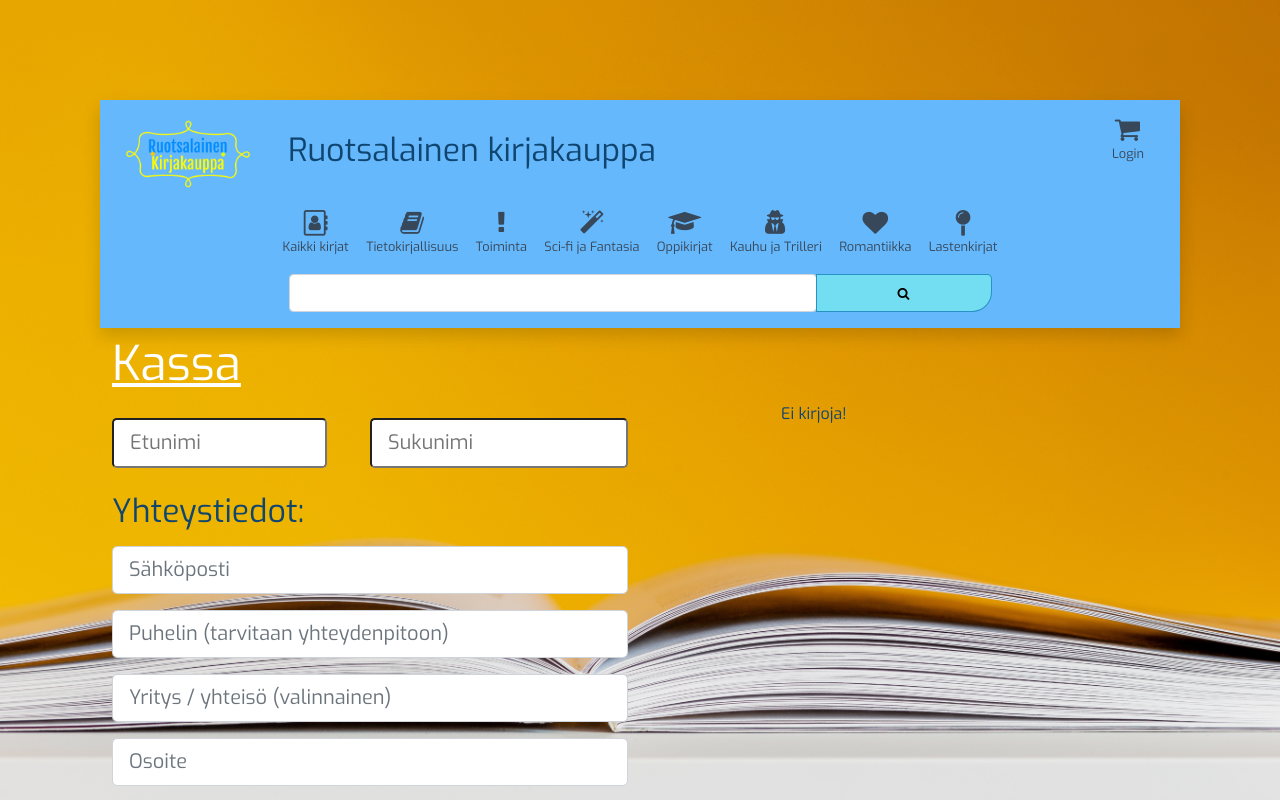
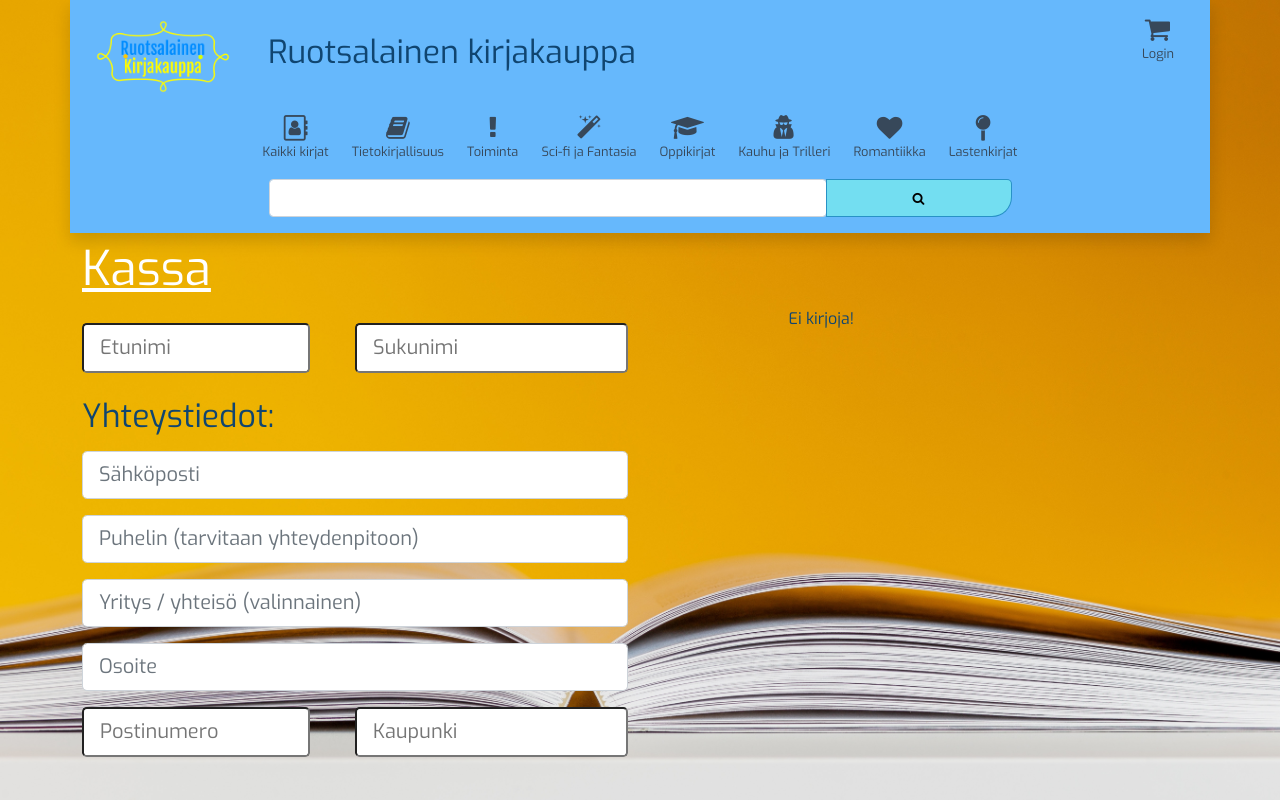
Before and after one commit to n0laja00/kirjakauppa, a React (Create React App) app: page /registryComponents/Registry in a window 1280 px wide. Shown: the top 800 px of the page. Built offline with nearby package versions, Linux system fonts and the light colour scheme.

Commit message:
kassan lisäys

```diff
--- a/src/index.css
+++ b/src/index.css
@@ -38,9 +38,6 @@ code {
   text-decoration: underline;
 }
 
-body{
-  margin:100px;
-}
 a.btn1{
   height:50px;
   width: 10em;
@@ -66,10 +63,3 @@ a.btn1:after{
 a.btn1:hover{
   background-color:rgb(43, 201, 61);
 }
-a.btn1:hover:after{
-  width: 0px;
-  height: 0px;
-  border-style: solid;
-  border-width: 25px 0 25px 20px;
-  border-color: transparent transparent transparent rgb(43, 201, 61);
-}
```
